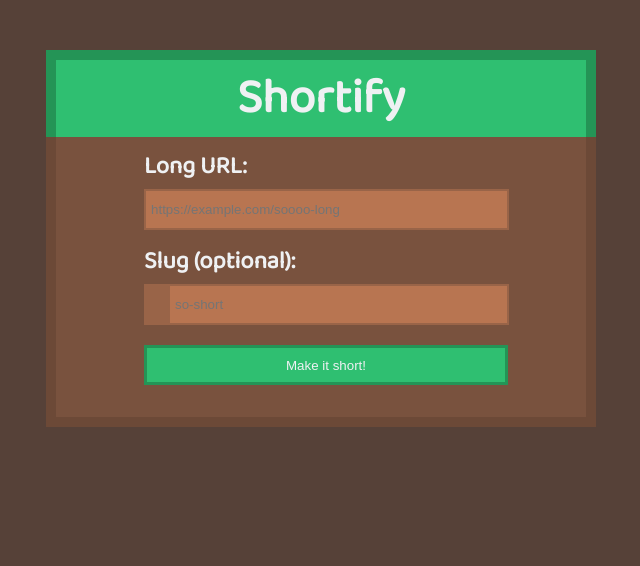
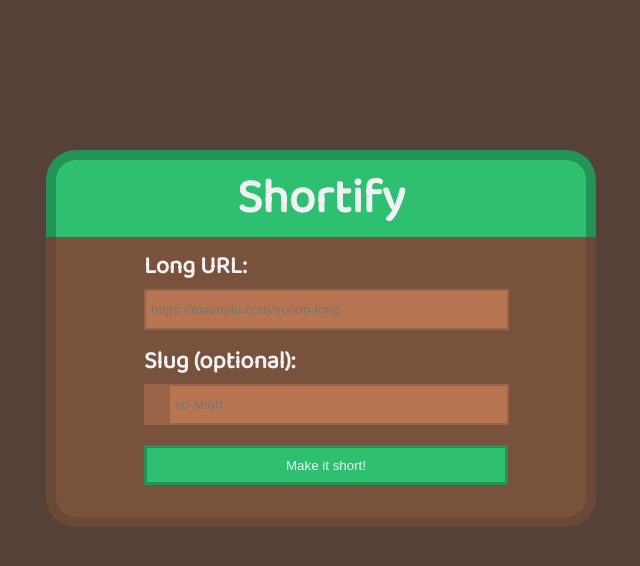
Before and after one commit to dipuakhandox/Url, a Node project: template views/index.pug in a window 1280 px wide. Shown: the top 566 px of the page, without its empty margins (319-959 px from the left). Run offline with Node 20 templates, Linux system fonts and the light colour scheme; the template is opened without the code that fills it, so the values that code supplies are empty.

Commit message:
add rounded corners and centering

```diff
--- a/public/css/styles.css
+++ b/public/css/styles.css
@@ -23,7 +23,7 @@ input {
 }
 
 .main-content {
-  margin-top: 50px;
+  margin-top: 150px;
 }
 
 .form-area {
@@ -41,6 +41,7 @@ input {
   border-left-style: solid;
   padding-top: 10px;
   padding-bottom: 12px;
+  border-radius: 0px 0px 30px 30px;
 }
 
 .header {
@@ -57,6 +58,7 @@ input {
   border-color: var(--main-color-secondary);
   padding-left: 1%;
   padding-right: 1%;
+  border-radius: 30px 30px 0px 0px;
 }
 
 .header-text {
@@ -193,4 +195,5 @@ hr {
   padding-top: 10px;
   padding-bottom: 12px;
   border-top-style: solid;
+  border-radius: 30px;
 }
```
